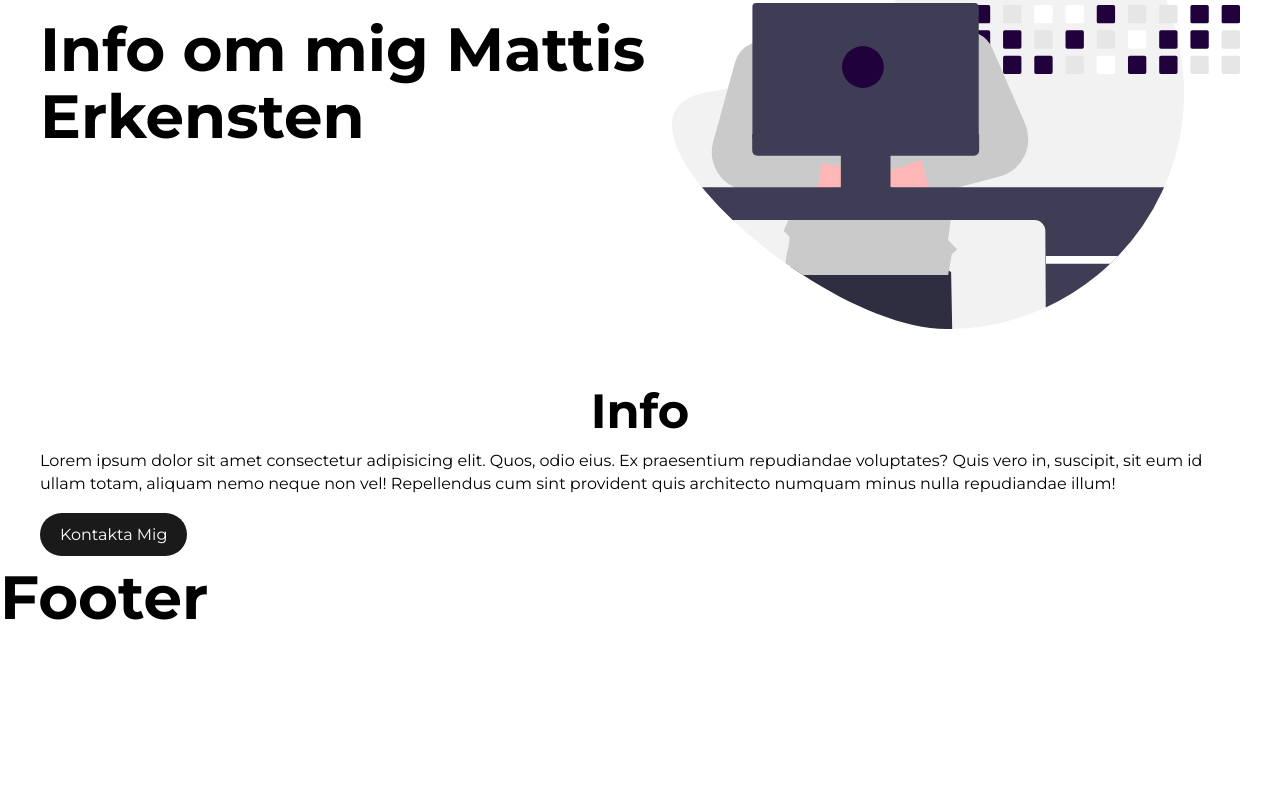
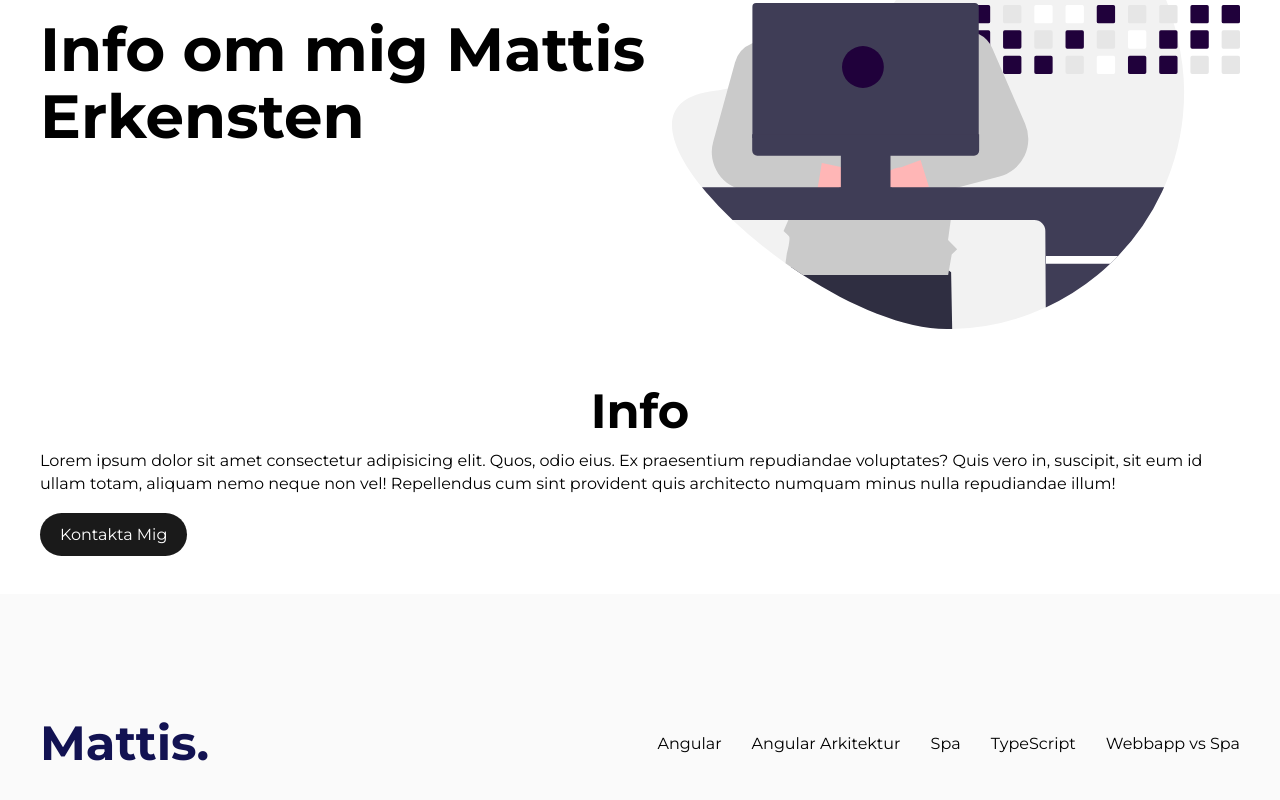
Before and after one commit to merkensten/mattis-angular-projekt-2, an Angular app: page /home in a window 1280 px wide. Shown: the part 316-1116 px from the top of the page. Before the commit the page ends 950 px from the top, so only its background shows below. Built offline with nearby package versions, Linux system fonts and the light colour scheme.

Commit message:
Footer skapad

```diff
--- a/src/app/core/footer/footer.component.css
+++ b/src/app/core/footer/footer.component.css
@@ -0,0 +1,21 @@
+.footer-container {
+  background-color: #fafafa;
+  margin-top: 50px;
+}
+
+.footer-wrapper {
+  display: flex;
+  max-width: 1200px;
+  height: 300px;
+  margin: 0 auto;
+  justify-content: space-between;
+  align-items: center;
+}
+
+nav ul {
+  display: flex;
+}
+
+li + li {
+  margin-left: 30px;
+}
--- a/src/app/core/footer/footer.component.html
+++ b/src/app/core/footer/footer.component.html
@@ -1 +1,30 @@
-<h1>Footer</h1>
+<footer class="footer-container">
+  <div class="footer-wrapper">
+    <div class="logo-wrapper">
+      <h2><a routerLink="/home" routerLinkActive="active-link">Mattis.</a></h2>
+    </div>
+    <nav class="nav-wrapper">
+      <ul>
+        <li>
+          <a routerLink="/angular" routerLinkActive="active-link">Angular</a>
+        </li>
+        <li>
+          <a routerLink="/angular-arkitektur" routerLinkActive="active-link"
+            >Angular Arkitektur</a
+          >
+        </li>
+        <li><a routerLink="/spa" routerLinkActive="active-link">Spa</a></li>
+        <li>
+          <a routerLink="/typescript" routerLinkActive="active-link"
+            >TypeScript</a
+          >
+        </li>
+        <li>
+          <a routerLink="/webb-app-vs-spa" routerLinkActive="active-link"
+            >Webbapp vs Spa</a
+          >
+        </li>
+      </ul>
+    </nav>
+  </div>
+</footer>
```
